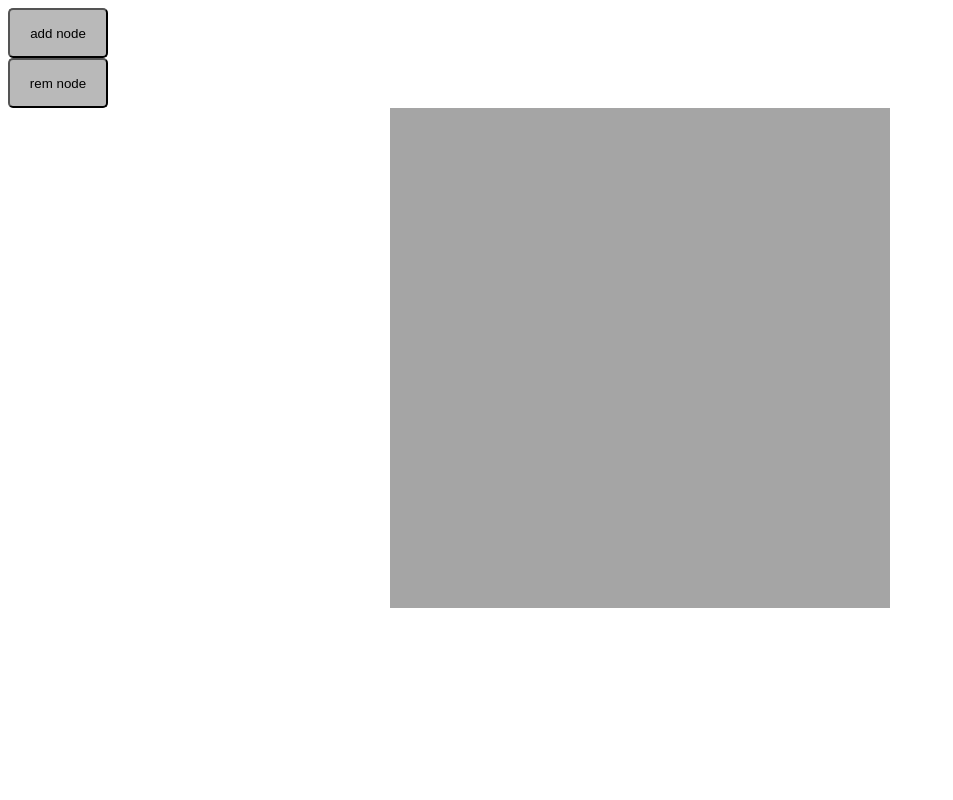
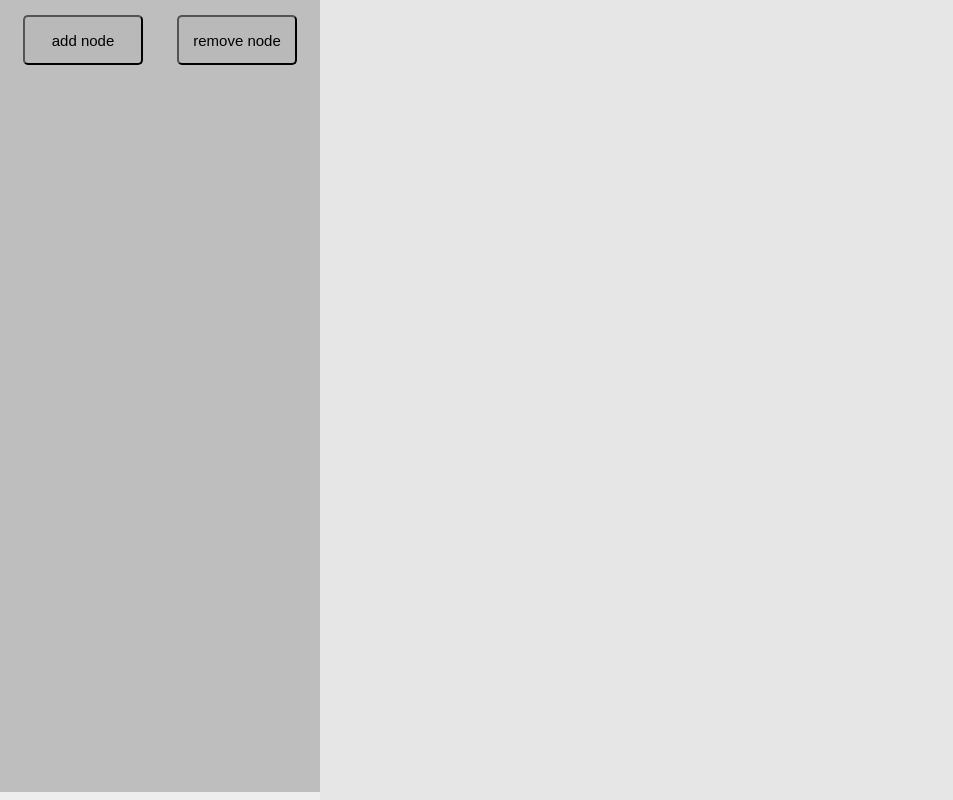
Before and after one commit to bruno-bk/grafos, a plain HTML site: page index.html in a window 1280 px wide. Shown: the whole page, without its empty margins (0-953 px from the left). Drawn offline with Linux system fonts and the light colour scheme.

Commit message:
Melhorando a apresentação

```diff
--- a/index.html
+++ b/index.html
@@ -9,12 +9,18 @@
 </head>
 
 <body>
-    <button class="button" onclick="add_node()">add node</button>
-    <button class="button" onclick="remove_node()">rem node</button>
-    <div class="text" id="text"> </div>
-    <div id="grafo" class="graph">
-        <svg id="lines" width="400px" height="400px">
-        </svg>
+    <div id=container>
+        <div id="menu">
+            <button class="button" onclick="add_node()">add node</button>
+            <button class="button" onclick="remove_node()">remove node</button>
+            <header id="text"> </header>
+        </div>
+        <div id="graph_view">
+            <div id="graph" class="graph">
+                <svg id="lines" width="400px" height="400px">
+                </svg>
+            </div>
+        </div>
     </div>
 </body>
 
--- a/script.js
+++ b/script.js
@@ -142,7 +142,7 @@ function add_new_node(name) {
     newDiv.setAttribute('id', name);
     newDiv.setAttribute('onclick', 'selected_node(this.id)');
     newDiv.innerText = name;
-    const currentDiv = document.getElementById("grafo");
+    const currentDiv = document.getElementById("graph");
     currentDiv.appendChild(newDiv);
 }
 
--- a/style.css
+++ b/style.css
@@ -1,40 +1,74 @@
 @charset "UTF-8";
+
+* {
+    margin: 0px;
+    padding: 0px;
+}
+
+html, body {
+    height: 100%;
+    margin: none;
+}
+
+#container {
+    background-color:rgb(238, 238, 238);
+    box-sizing: content-box;
+    min-width: 600px;
+    height: 100%;
+    border: none;
+}
+
+#menu {
+    display: inline-block;
+    height: 99%;
+    width: 25%;
+    background-color: rgb(190, 190, 190);
+    overflow-y:scroll;
+    text-align: center;
+}
+
+#graph_view {
+    float: right;
+    position: relative;
+    height: 100%;
+    width: 75%;
+    background-color: rgb(230, 230, 230);
+    overflow-y:scroll;
+    text-align: center;
+}
+
+.button {
+    position: relative;
+    width: 120px;
+    height: 50px;
+    padding: 10px;
+    margin: 15px;
+    border-radius: 5px;
+    background-color: #b9b9b9;
+    font-size: 15px;
+}
+
+header {
+    box-sizing: border-box;
+    width: 100%;
+    position: relative;
+    border-radius: 5px;
+    display: flex;
+    margin-top: 20px;
+    justify-content: center;
+    align-items: center;
+    font-size: 20px;
+}
 
 .graph {
     position: relative;
     width: 500px;
     height: 500px;
-    margin: 0 auto;
+    margin: auto;
     border-radius: 0%;
-    background-color: #a5a5a5;
     display: flex;
     justify-content: center;
     align-items: center;
-    overflow: hidden;
-}
-
-.button {
-    position: relative;
-    width: 100px;
-    height: 50px;
-    border-radius: 5px;
-    background-color: #b9b9b9;
-    display: flex;
-    justify-content: center;
-    align-items: center;
-    overflow: hidden;
-}
-
-.text {
-    position: relative;
-    width: 150px;
-    /* height: 50px;
-    border-radius: 5px; */
-    background-color: #e0dfdf;
-    /* display: flex; */
-    justify-content: center;
-    align-items: center;
-    /* overflow: hidden; */
 }
 
 .node {
```
